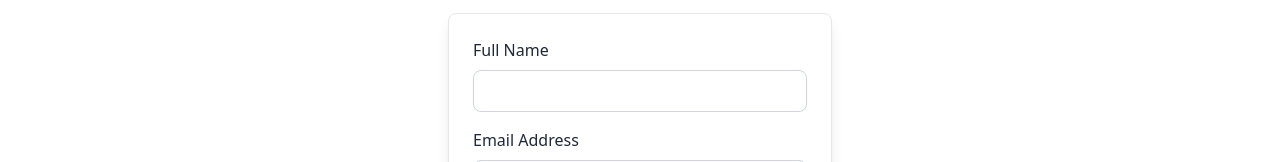
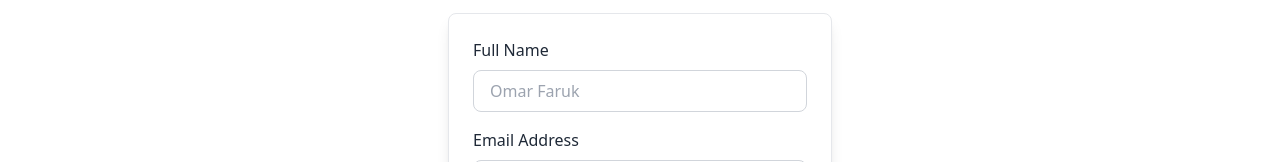
Before and after one commit to omarFaruk99/Antiquify-Client, a React (Vite) app: page /contact in a window 1280 px wide. Shown: the part 187-349 px from the top of the page. Built offline with nearby package versions, Linux system fonts and the light colour scheme; no server answers.

Commit message:
update hosting cache and add placeholder to Contact Us input

```diff
--- a/src/Components/ContactUs.jsx
+++ b/src/Components/ContactUs.jsx
@@ -34,6 +34,7 @@ const ContactUs = () => {
             </label>
             <input
               type="text"
+              placeholder="Omar Faruk"
               id="name"
               name="name"
               value={formData.name}
```
